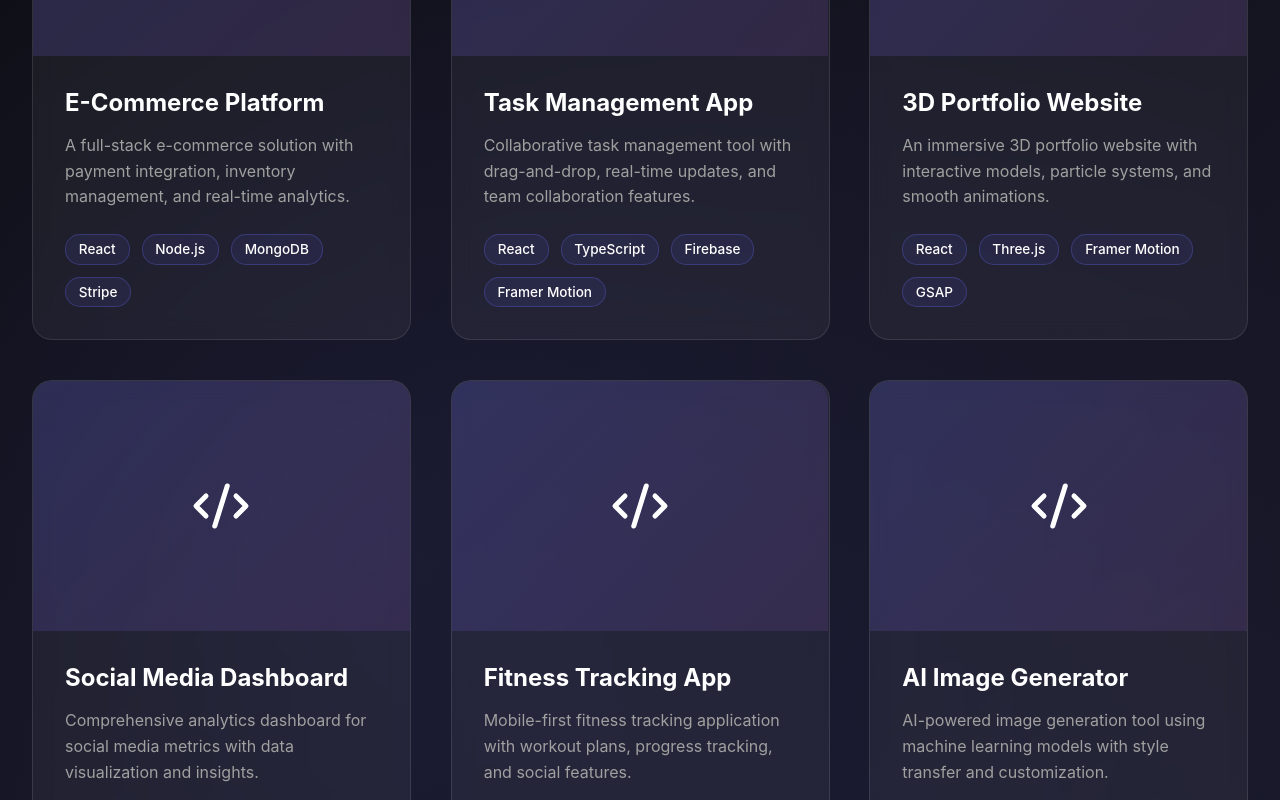
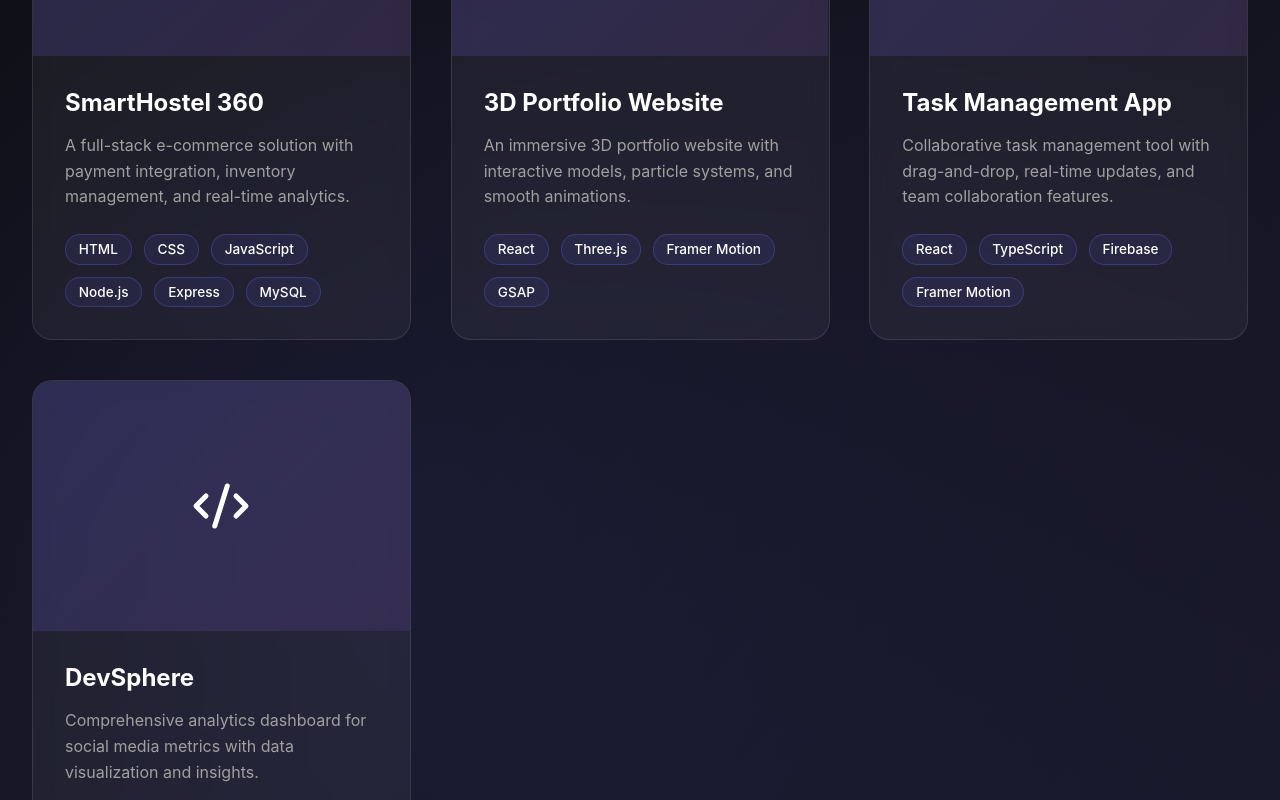
Before and after one commit to jeraldraja30/Portflolie, a React (Vite) app: page /projects in a window 1280 px wide. Shown: the part 480-1280 px from the top of the page. Built offline with nearby package versions, Linux system fonts and the light colour scheme.

Commit message:
update tha project

```diff
--- a/src/pages/Projects.jsx
+++ b/src/pages/Projects.jsx
@@ -9,14 +9,30 @@ function Projects({ pageVariants }) {
 
   const projects = [
     {
-      title: 'E-Commerce Platform',
+      title: 'SmartHostel 360',
       description: 'A full-stack e-commerce solution with payment integration, inventory management, and real-time analytics.',
-      tech: ['React', 'Node.js', 'MongoDB', 'Stripe'],
-      github: 'https://github.com',
-      demo: 'https://demo.com',
+      tech: ['HTML', 'CSS', 'JavaScript', 'Node.js', 'Express', 'MySQL'],
+      github: 'https://github.com/jeraldraja30/SmartHostel-360',
+      demo: 'https://github.com/jeraldraja30/SmartHostel-360',
       thumbnail: 'https://via.placeholder.com/400x250/6366f1/ffffff?text=E-Commerce'
     },
+    // {
+    //   title: 'Task Management App',
+    //   description: 'Collaborative task management tool with drag-and-drop, real-time updates, and team collaboration features.',
+    //   tech: ['React', 'TypeScript', 'Firebase', 'Framer Motion'],
+    //   github: 'https://github.com',
+    //   demo: 'https://demo.com',
+    //   thumbnail: 'https://via.placeholder.com/400x250/f5576c/ffffff?text=Task+Manager'
+    // },
     {
+      title: '3D Portfolio Website',
+      description: 'An immersive 3D portfolio website with interactive models, particle systems, and smooth animations.',
+      tech: ['React', 'Three.js', 'Framer Motion', 'GSAP'],
+      github: 'https://github.com/jeraldraja30/Portflolie',
+      demo: 'https://jeraldraja.tech',
+      thumbnail: 'https://via.placeholder.com/400x250/00f2fe/ffffff?text=3D+Portfolio'
+    },
+     {
       title: 'Task Management App',
       description: 'Collaborative task management tool with drag-and-drop, real-time updates, and team collaboration features.',
       tech: ['React', 'TypeScript', 'Firebase', 'Framer Motion'],
@@ -25,37 +41,29 @@ function Projects({ pageVariants }) {
       thumbnail: 'https://via.placeholder.com/400x250/f5576c/ffffff?text=Task+Manager'
     },
     {
-      title: '3D Portfolio Website',
-      description: 'An immersive 3D portfolio website with interactive models, particle systems, and smooth animations.',
-      tech: ['React', 'Three.js', 'Framer Motion', 'GSAP'],
-      github: 'https://github.com',
-      demo: 'https://demo.com',
-      thumbnail: 'https://via.placeholder.com/400x250/00f2fe/ffffff?text=3D+Portfolio'
-    },
-    {
-      title: 'Social Media Dashboard',
+      title: 'DevSphere',
       description: 'Comprehensive analytics dashboard for social media metrics with data visualization and insights.',
-      tech: ['React', 'Python', 'PostgreSQL', 'Chart.js'],
-      github: 'https://github.com',
-      demo: 'https://demo.com',
+      tech: ['Python', 'Django', 'HTML', 'CSS', 'JavaScript', 'Bootstrap', 'MySQL'],
+      github: 'https://github.com/jeraldraja30/Personal_Blogss',
+      demo: 'https://github.com/jeraldraja30/Personal_Blogss',
       thumbnail: 'https://via.placeholder.com/400x250/f093fb/ffffff?text=Dashboard'
     },
-    {
-      title: 'Fitness Tracking App',
-      description: 'Mobile-first fitness tracking application with workout plans, progress tracking, and social features.',
-      tech: ['React Native', 'Node.js', 'MongoDB', 'GraphQL'],
-      github: 'https://github.com',
-      demo: 'https://demo.com',
-      thumbnail: 'https://via.placeholder.com/400x250/4facfe/ffffff?text=Fitness+App'
-    },
-    {
-      title: 'AI Image Generator',
-      description: 'AI-powered image generation tool using machine learning models with style transfer and customization.',
-      tech: ['React', 'Python', 'TensorFlow', 'FastAPI'],
-      github: 'https://github.com',
-      demo: 'https://demo.com',
-      thumbnail: 'https://via.placeholder.com/400x250/764ba2/ffffff?text=AI+Generator'
-    }
+    // {
+    //   title: 'Fitness Tracking App',
+    //   description: 'Mobile-first fitness tracking application with workout plans, progress tracking, and social features.',
+    //   tech: ['React Native', 'Node.js', 'MongoDB', 'GraphQL'],
+    //   github: 'https://github.com',
+    //   demo: 'https://demo.com',
+    //   thumbnail: 'https://via.placeholder.com/400x250/4facfe/ffffff?text=Fitness+App'
+    // },
+    // {
+    //   title: 'AI Image Generator',
+    //   description: 'AI-powered image generation tool using machine learning models with style transfer and customization.',
+    //   tech: ['React', 'Python', 'TensorFlow', 'FastAPI'],
+    //   github: 'https://github.com',
+    //   demo: 'https://demo.com',
+    //   thumbnail: 'https://via.placeholder.com/400x250/764ba2/ffffff?text=AI+Generator'
+    // }
   ]
 
   const containerVariants = {
```
